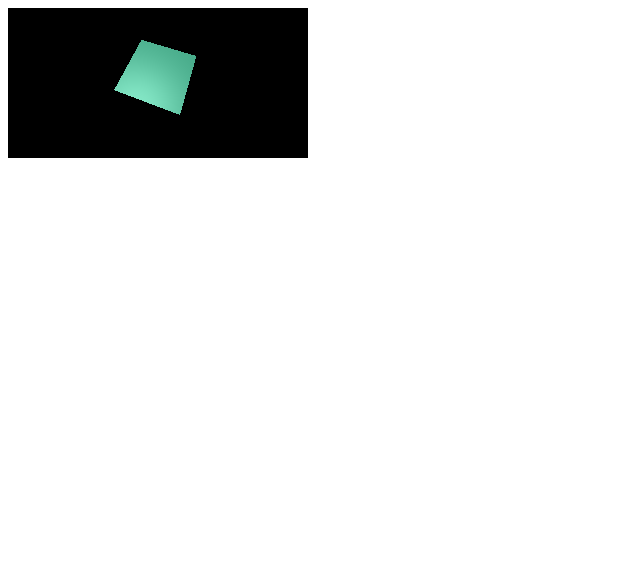
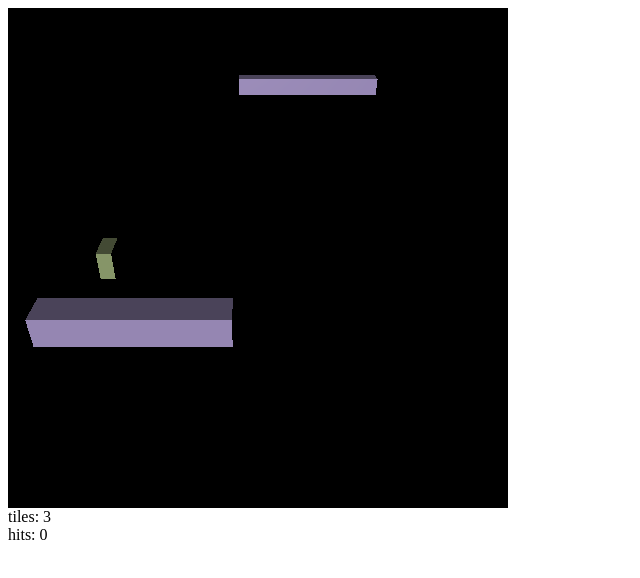
Before and after one commit to juhofriman/endless-flighter, a website built with Parcel: page src/index.html in a window 1280 px wide. Shown: the whole page, without its empty margins (0-640 px from the left). Built offline with nearby package versions, Linux system fonts and the light colour scheme.

Commit message:
Ok, it's a game now

```diff
--- a/src/game.js
+++ b/src/game.js
@@ -1,21 +1,29 @@
 import * as THREE from 'three';
+import { world, stats } from './world';
 
 'use strict';
 
 /* global THREE */
 
-console.log(THREE);
-
 function main() {
   const canvas = document.querySelector('#c');
+  const tilecount = document.querySelector('#tilecount');
+  const hits = document.querySelector('#hits');
+
   const renderer = new THREE.WebGLRenderer({canvas});
+  renderer.setSize(500, 500)
 
-  const fov = 75;
+  const fov = 50;
   const aspect = 2;  // the canvas default
   const near = 0.1;
-  const far = 5;
+  const far = 1000;
   const camera = new THREE.PerspectiveCamera(fov, aspect, near, far);
-  camera.position.z = 2;
+
+  camera.position.x = 2;
+  camera.position.y = 2;
+  camera.position.z = 3;
+  camera.lookAt (new THREE.Vector3 (2, 0, 0));
+
 
   const scene = new THREE.Scene();
 
@@ -27,23 +35,13 @@ function main() {
     scene.add(light);
   }
 
-  const boxWidth = 1;
-  const boxHeight = 1;
-  const boxDepth = 1;
-  const geometry = new THREE.BoxGeometry(boxWidth, boxHeight, boxDepth);
-
-  const material = new THREE.MeshPhongMaterial({color: 0x44aa88});  // greenish blue
-
-  const cube = new THREE.Mesh(geometry, material);
-  scene.add(cube);
+  const runWorld = world(scene);
 
   function render(time) {
-    time *= 0.001;  // convert time to seconds
 
-    cube.rotation.x = time;
-    cube.rotation.y = time;
-
-    renderer.render(scene, camera);
+    renderer.render(runWorld(), camera);
+    tilecount.innerHTML = `tiles: ${stats.tileCount}`;
+    hits.innerHTML = `hits: ${stats.hits}`;
 
     requestAnimationFrame(render);
   }
@@ -51,4 +49,5 @@ function main() {
 
 }
 
+
 main();
--- a/src/index.html
+++ b/src/index.html
@@ -1,6 +1,8 @@
 <html>
 <body>
   <canvas id="c"></canvas>
+  <div id="tilecount"></div>
+  <div id="hits"></div>
   <script src="./game.js"></script>
 </body>
 </html>
--- /dev/null
+++ b/src/world.js
@@ -0,0 +1,101 @@
+'use strict';
+
+import * as THREE from 'three';
+
+var left = false;
+var right = false;
+window.addEventListener("keydown",
+    function(e){
+        if(e.keyCode === 65) {
+          left = true;
+        }
+        if(e.keyCode === 83) {
+          right = true;
+        }
+    },
+false);
+
+window.addEventListener('keyup',
+    function(e){
+      if(e.keyCode === 65) {
+        left = false;
+      }
+      if(e.keyCode === 83) {
+        right = false;
+      }
+    },
+false);
+
+function getRandomArbitrary(min, max) {
+    return Math.random() * (max - min) + min;
+}
+
+function getRandomInt(min, max) {
+    min = Math.ceil(min);
+    max = Math.floor(max);
+    return Math.floor(Math.random() * (max - min + 1)) + min;
+}
+
+function newPlayer(scene) {
+  const playerGeometry = new THREE.BoxGeometry(0.2, 0.2, 0.2);
+
+  const playerMaterial = new THREE.MeshPhongMaterial({color: 0x99aa77});  // greenish blue
+
+  const playerObject = new THREE.Mesh(playerGeometry, playerMaterial);
+  playerObject.position.x = 0;
+  playerObject.position.y = 0;
+  playerObject.position.z = 0;
+  scene.add(playerObject);
+  return playerObject;
+}
+
+function newTile(scene, x, y) {
+  const tileGeometry = new THREE.BoxGeometry(getRandomArbitrary(2, 4), 0.2, 0.2);
+
+  const tileMaterial = new THREE.MeshPhongMaterial({color: 0xaa99cc});  // greenish blue
+
+  const tileObject = new THREE.Mesh(tileGeometry, tileMaterial);
+  tileObject.position.x = getRandomArbitrary(0, 4);
+  tileObject.position.y = 0;
+  tileObject.position.z = -5;
+  scene.add(tileObject);
+  return tileObject;
+}
+
+export const stats = {
+  tileCount: 0,
+  hits: 0
+};
+
+export function world(scene) {
+
+  const closure = {
+    player: newPlayer(scene),
+    tiletator: 100,
+    tiles: [
+    ]
+  };
+
+
+
+  return function(action) {
+    stats.tileCount = closure.tiles.length;
+
+    closure.tiletator--;
+    if(closure.tiletator === 0) {
+      closure.tiles.push(newTile(scene, 1, 1));
+      closure.tiletator = getRandomInt(50, 250);
+    }
+    closure.tiles.forEach((tile) => {
+      tile.position.z += 0.02;
+    });
+    if(right) {
+      closure.player.position.x += 0.05;
+    }
+    if(left) {
+      closure.player.position.x -= 0.05;
+    }
+
+    return scene;
+  }
+}
```
